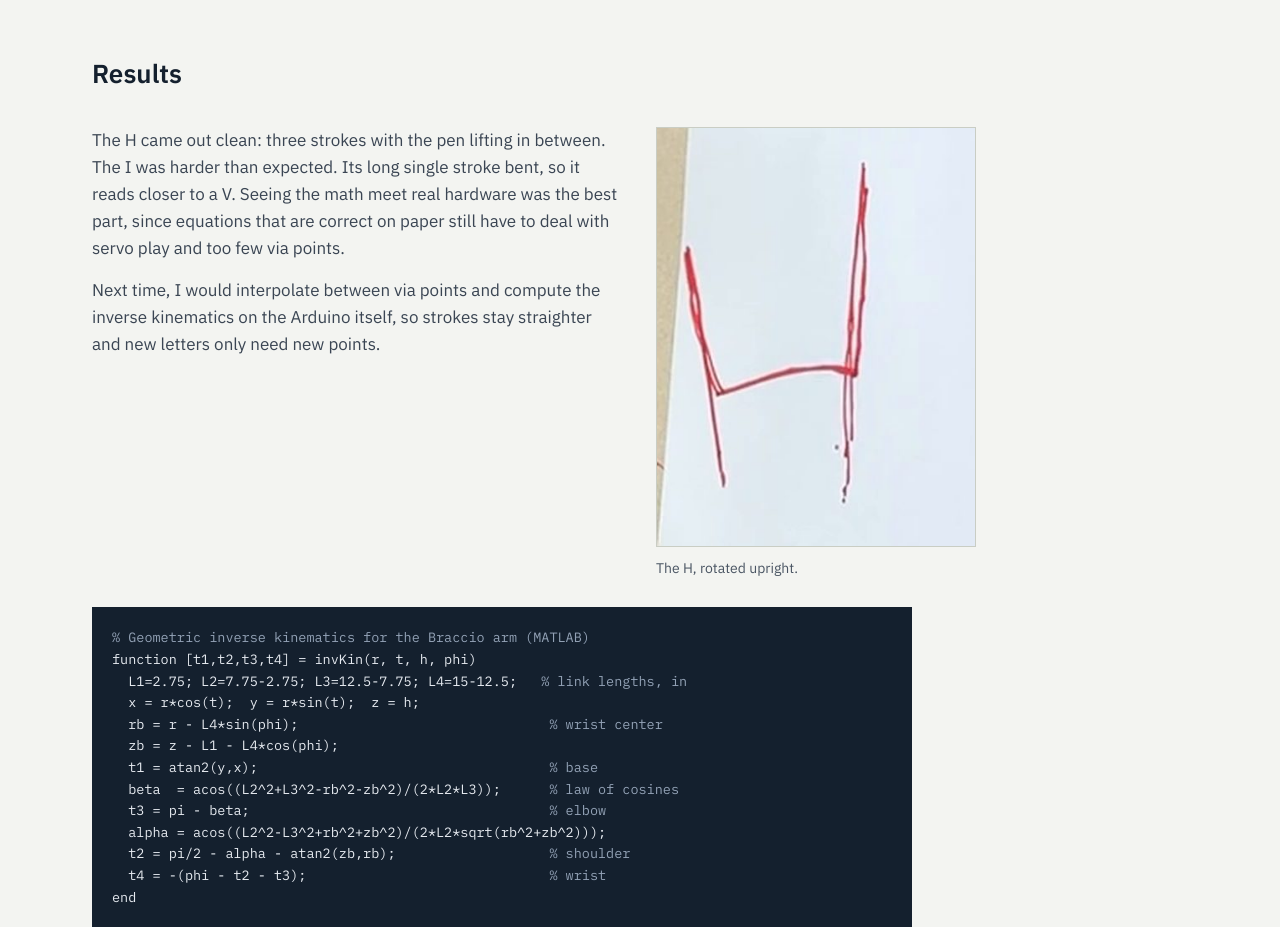
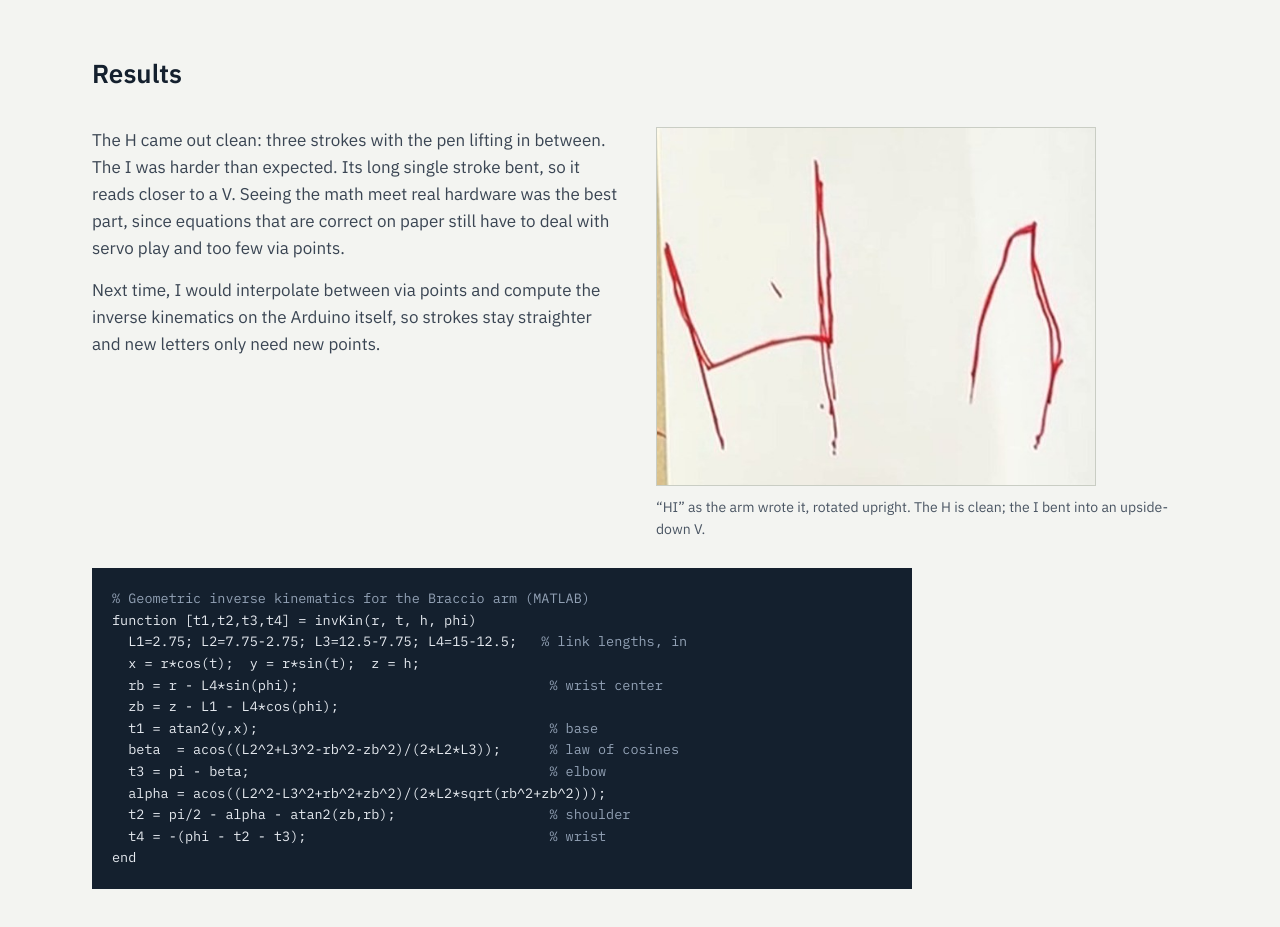
Before and after one commit to jjeerz09/Portfolio, a plain HTML site: page robot-arm.html in a window 1280 px wide. Shown: the part 1924-2851 px from the top of the page. Drawn offline with Linux system fonts and the light colour scheme.

Commit message:
Add files via upload

```diff
--- a/robot-arm.html
+++ b/robot-arm.html
@@ -55,7 +55,7 @@
 <p style="color:var(--body)">The H came out clean: three strokes with the pen lifting in between. The I was harder than expected. Its long single stroke bent, so it reads closer to a V. Seeing the math meet real hardware was the best part, since equations that are correct on paper still have to deal with servo play and too few via points.</p>
 <p style="color:var(--body);margin-top:14px">Next time, I would interpolate between via points and compute the inverse kinematics on the Arduino itself, so strokes stay straighter and new letters only need new points.</p>
 </div>
-<figure><img class="shot" src="robot-h-closeup.jpg" alt="Close-up of the H drawn by the robot, rotated upright" width="380" height="500" loading="lazy" style="max-width:320px"><figcaption>The H, rotated upright.</figcaption></figure>
+<figure><img class="shot" src="robot-hi.jpg" alt="The letters H and I drawn by the robot arm, rotated upright" width="540" height="440" loading="lazy" style="max-width:440px"><figcaption>“HI” as the arm wrote it, rotated upright. The H is clean; the I bent into an upside-down V.</figcaption></figure>
 </div>
 <pre class="code"><span class="c">% Geometric inverse kinematics for the Braccio arm (MATLAB)</span>
 function [t1,t2,t3,t4] = invKin(r, t, h, phi)
```
Also changed, not shown: robot-hi.jpg (added).
